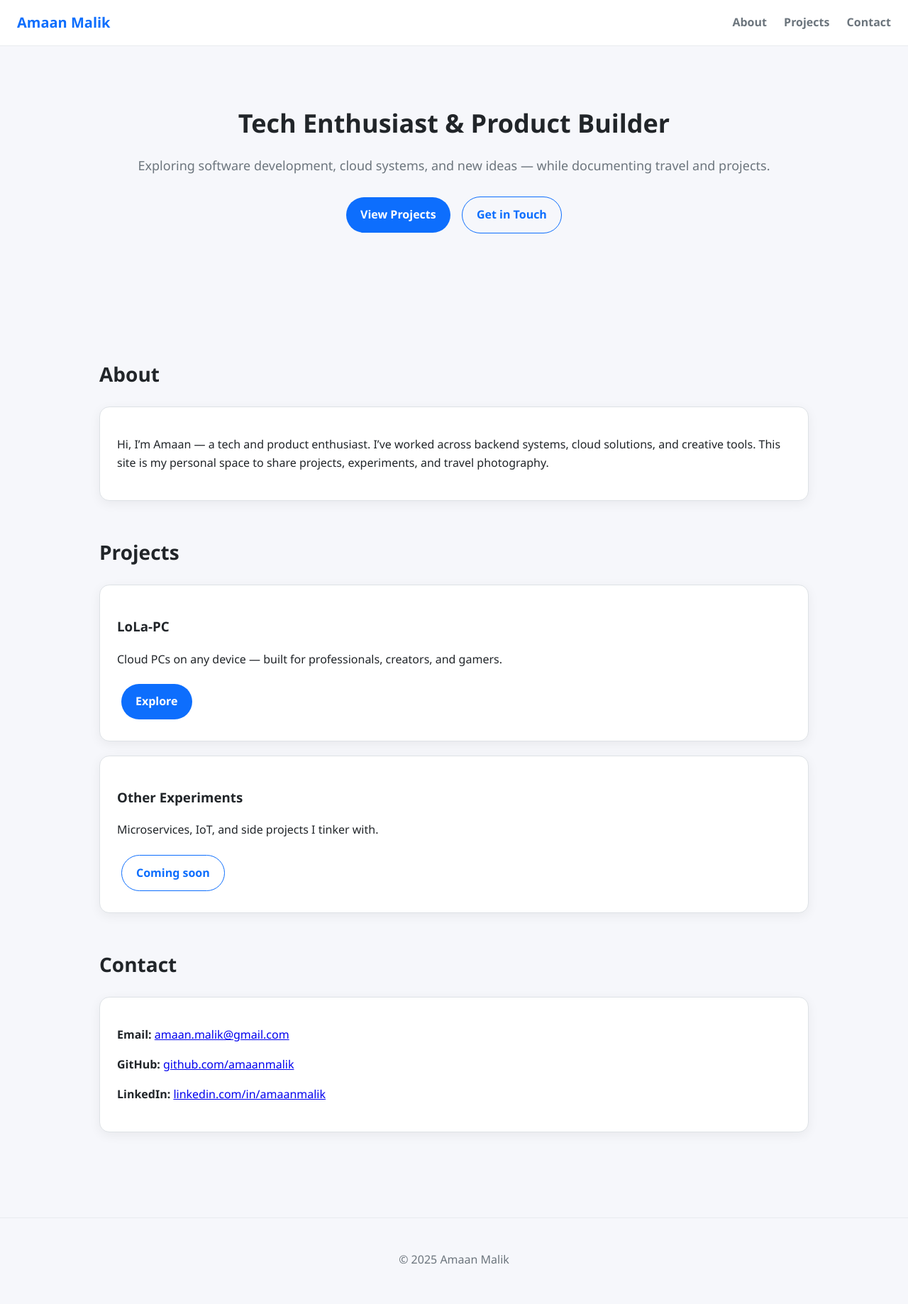
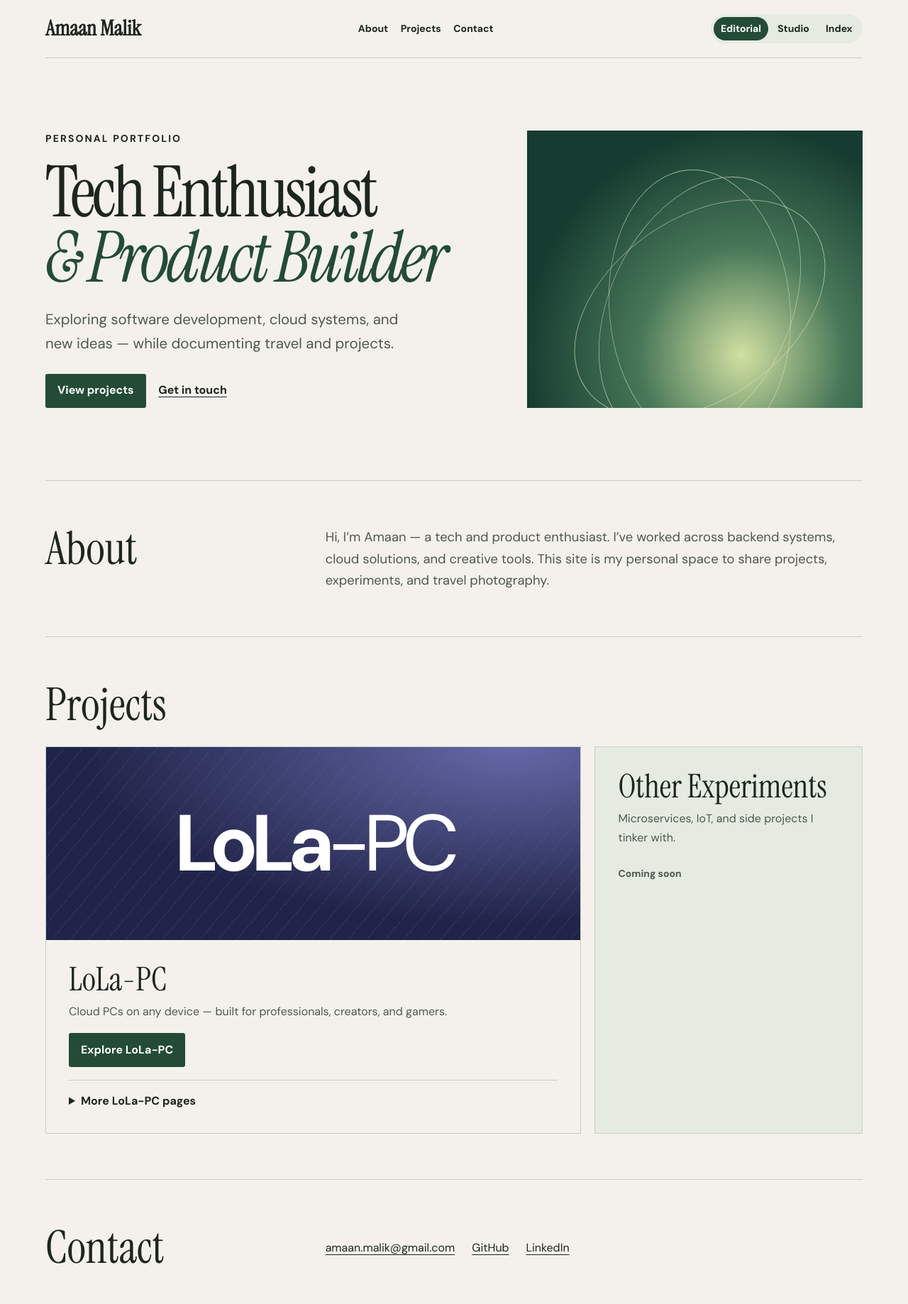
Before and after one commit to amaanmalik/amaanmalik.github.io, a plain HTML site: page index.html in a window 1280 px wide. Shown: the top 1838 px of the page at 71% size. Drawn offline with Linux system fonts and the light colour scheme.

Commit message:
Add three complete portfolio designs

```diff
--- a/index.html
+++ b/index.html
@@ -1,122 +1,82 @@
-<!DOCTYPE html>
-<html lang="en">
+<!doctype html>
+<html lang="en" data-layout="editorial">
 <head>
-  <meta charset="UTF-8">
+  <meta charset="utf-8">
   <meta name="viewport" content="width=device-width, initial-scale=1">
-  <title>Amaan Malik — Tech Enthusiast & Product Builder</title>
-  <style>
-    :root {
-      --blue: #0d6efd;
-      --blue-hover: #0b5ed7;
-      --bg: #f6f7fb;
-      --text: #212529;
-      --muted: #6c757d;
-      --card: #ffffff;
-      --radius: 14px;
-      --shadow: 0 4px 16px rgba(0,0,0,0.06);
-      --maxw: 1000px;
-    }
-    body {
-      margin: 0; font-family: "Segoe UI", system-ui, sans-serif;
-      background: var(--bg); color: var(--text);
-      line-height: 1.6;
-    }
-    header {
-      background: #fff; border-bottom: 1px solid #e9ecef;
-      padding: 16px 24px; position: sticky; top: 0; z-index: 10;
-      display:flex; justify-content:space-between; align-items:center;
-    }
-    header h1 { margin:0; font-size:20px; color:var(--blue); }
-    nav a {
-      margin-left: 20px; color: var(--muted);
-      text-decoration: none; font-weight: 600;
-    }
-    nav a:hover { color: var(--blue); }
-    .container { max-width: var(--maxw); margin: 0 auto; padding: 40px 20px; }
-    h2 { margin-top: 50px; font-size: 28px; }
-    .hero {
-      text-align:center; padding:80px 20px;
-    }
-    .hero h2 {
-      font-size: 36px; margin:0 0 16px;
-    }
-    .hero p { color: var(--muted); font-size:18px; margin:0 0 24px; }
-    .btn {
-      display:inline-block; padding:12px 20px; margin:6px;
-      border-radius:999px; font-weight:600; text-decoration:none;
-      transition: all 0.2s ease;
-    }
-    .btn-primary { background:var(--blue); color:#fff; }
-    .btn-primary:hover { background:var(--blue-hover); }
-    .btn-outline { border:1px solid var(--blue); color:var(--blue); }
-    .btn-outline:hover { background:var(--blue); color:#fff; }
-    .card {
-      background: var(--card); border: 1px solid #dee2e6;
-      border-radius: var(--radius); padding: 24px; margin: 20px 0;
-      box-shadow: var(--shadow);
-    }
-    footer {
-      text-align:center; padding:30px 20px;
-      border-top:1px solid #e9ecef; margin-top:60px;
-      color: var(--muted);
-    }
-  </style>
+  <meta name="description" content="Amaan Malik’s portfolio of software, cloud systems, and creative experiments.">
+  <meta name="theme-color" content="#f4f1ec">
+  <title>Amaan Malik — Tech Enthusiast &amp; Product Builder · Editorial</title>
+  <link rel="stylesheet" href="./portfolio.css">
 </head>
 <body>
-  <header>
-    <h1>Amaan Malik</h1>
-    <nav>
+  <a class="skip" href="#main">Skip to content</a>
+  <header class="site-header wrap">
+    <a class="wordmark" href="#main">Amaan Malik</a>
+    <nav class="sections" aria-label="Sections">
       <a href="#about">About</a>
       <a href="#projects">Projects</a>
       <a href="#contact">Contact</a>
     </nav>
+    <nav class="editions" aria-label="Portfolio versions"><a href="./index.html" aria-current="page">Editorial</a><a href="./versions/studio.html">Studio</a><a href="./versions/index.html">Index</a></nav>
   </header>
-
-  <main>
-    <section class="hero">
-      <h2>Tech Enthusiast & Product Builder</h2>
-      <p>Exploring software development, cloud systems, and new ideas — while documenting travel and projects.</p>
-      <a class="btn btn-primary" href="#projects">View Projects</a>
-      <a class="btn btn-outline" href="#contact">Get in Touch</a>
+  <main class="wrap" id="main">
+    <section class="hero" aria-labelledby="intro">
+      <div class="intro">
+        <p class="eyebrow">Personal portfolio</p>
+        <h1 id="intro">Tech Enthusiast <em>&amp; Product Builder</em></h1>
+        <p class="lede">Exploring software development, cloud systems, and new ideas — while documenting travel and projects.</p>
+        <div class="actions">
+          <a class="button" href="#projects">View projects</a>
+          <a class="text-link" href="#contact">Get in touch</a>
+        </div>
+      </div>
+      <div class="hero-art" aria-hidden="true"><i></i><i></i><i></i></div>
     </section>
-
-    <div class="container">
-      <section id="about">
-        <h2>About</h2>
-        <div class="card">
-          <p>Hi, I’m Amaan — a tech and product enthusiast.
-          I’ve worked across backend systems, cloud solutions, and creative tools.
-          This site is my personal space to share projects, experiments, and travel photography.</p>
-        </div>
-      </section>
-
-      <section id="projects">
-        <h2>Projects</h2>
-        <div class="card">
-          <h3>LoLa-PC</h3>
-          <p>Cloud PCs on any device — built for professionals, creators, and gamers.</p>
-          <a class="btn btn-primary" href="projects/lola/">Explore</a>
-        </div>
-        <div class="card">
+    <section class="about band" id="about" aria-labelledby="about-title">
+      <h2 id="about-title">About</h2>
+      <p>Hi, I’m Amaan — a tech and product enthusiast. I’ve worked across backend systems, cloud solutions, and creative tools. This site is my personal space to share projects, experiments, and travel photography.</p>
+    </section>
+    <section class="projects band" id="projects" aria-labelledby="projects-title">
+      <h2 id="projects-title">Projects</h2>
+      <div class="project-grid">
+        <article class="feature">
+          <div class="project-cover" aria-hidden="true"><span>LoLa<span class="cover-suffix">-PC</span></span></div>
+          <div class="feature-body">
+            <h3>LoLa-PC</h3>
+            <p>Cloud PCs on any device — built for professionals, creators, and gamers.</p>
+            <a class="button" href="./projects/lola/">Explore LoLa-PC</a>
+            <details>
+              <summary>More LoLa-PC pages</summary>
+              <ul>
+              <li><a href="./projects/lola/index-v2.html">Landing page · V2</a></li>
+              <li><a href="./projects/lola/pricing.html">Pricing</a></li>
+              <li><a href="./projects/lola/pricing-v2.html">Pricing · V2</a></li>
+              <li><a href="./projects/lola/rossendale-trial-dark.html">Rossendale trial · Dark</a></li>
+              <li><a href="./projects/lola/rossendale-trial-dark-matched.html">Rossendale trial · Dark matched</a></li>
+              <li><a href="./projects/lola/rossendale-trial-light.html">Rossendale trial · Light</a></li>
+              <li><a href="./projects/lola/rossendale-trial-light%20%281%29.html">Rossendale trial · Light alternate file</a></li>
+              <li><a href="./projects/lola/rossendale-trial-light-matched.html">Rossendale trial · Light matched</a></li>
+              <li><a href="./projects/lola/rossendale-trial-light-polished.html">Rossendale trial · Light polished</a></li>
+              </ul>
+            </details>
+          </div>
+        </article>
+        <article class="experiment">
           <h3>Other Experiments</h3>
           <p>Microservices, IoT, and side projects I tinker with.</p>
-          <a class="btn btn-outline" href="#">Coming soon</a>
-        </div>
-      </section>
-
-      <section id="contact">
-        <h2>Contact</h2>
-        <div class="card">
-          <p><strong>Email:</strong> <a href="mailto:amaan@example.com">amaan.malik@gmail.com</a></p>
-          <p><strong>GitHub:</strong> <a href="https://github.com/amaanmalik" target="_blank">github.com/amaanmalik</a></p>
-          <p><strong>LinkedIn:</strong> <a href="https://www.linkedin.com/in/amaan-malik-78243b8b/" target="_blank">linkedin.com/in/amaanmalik</a></p>
-        </div>
-      </section>
-    </div>
+          <p class="status">Coming soon</p>
+        </article>
+      </div>
+    </section>
+    <section class="contact band" id="contact" aria-labelledby="contact-title">
+      <h2 id="contact-title">Contact</h2>
+      <ul>
+        <li><a href="mailto:amaan.malik@gmail.com">amaan.malik@gmail.com</a></li>
+        <li><a href="https://github.com/amaanmalik">GitHub</a></li>
+        <li><a href="https://www.linkedin.com/in/amaan-malik-78243b8b/">LinkedIn</a></li>
+      </ul>
+    </section>
   </main>
-
-  <footer>
-    <p>© 2025 Amaan Malik</p>
-  </footer>
+  <footer class="wrap">© 2025 Amaan Malik</footer>
 </body>
 </html>
--- /dev/null
+++ b/portfolio.css
@@ -0,0 +1,123 @@
+@import url('https://fonts.googleapis.com/css2?family=DM+Sans:wght@400;500;600;700&family=Instrument+Serif:ital@0;1&family=Space+Mono:wght@400;700&display=swap');
+
+:root {
+  color-scheme: light;
+  --bg: #f4f1ec;
+  --text: #1d251f;
+  --muted: #4e584f;
+  --line: #c9cfc3;
+  --accent: #234b36;
+  --on-accent: #fff;
+  --surface: #e5ebe1;
+  --display: 'Instrument Serif', Georgia, serif;
+  --body: 'DM Sans', system-ui, sans-serif;
+}
+* { box-sizing: border-box; }
+body { margin: 0; background: var(--bg); color: var(--text); font: 1rem/1.65 var(--body); }
+a { color: inherit; text-underline-offset: .25em; }
+a:hover { text-decoration-thickness: .15em; }
+:focus-visible { outline: 2px solid currentColor; outline-offset: 5px; }
+h1, h2, h3, p { margin: 0; }
+h1, h2, h3 { font-family: var(--display); font-weight: 400; line-height: 1; }
+h2 { font-size: clamp(2.65rem, 5vw, 4rem); }
+h3 { font-size: clamp(2rem, 3.6vw, 3rem); }
+em { display: block; color: var(--accent); }
+.wrap { width: min(100% - 3rem, 72rem); margin-inline: auto; }
+.skip { position: absolute; z-index: 1; left: 1rem; top: 1rem; padding: .75rem; background: var(--bg); transform: translateY(-200%); }
+.skip:focus { transform: none; }
+.site-header { display: flex; flex-wrap: wrap; align-items: center; justify-content: space-between; gap: .75rem 1.5rem; border-bottom: 1px solid var(--line); padding-block: 1rem; }
+.wordmark { font-family: var(--display); font-size: 1.85rem; font-weight: 600; text-decoration: none; }
+.sections, .editions, .actions { display: flex; align-items: center; flex-wrap: wrap; gap: .4rem 1.1rem; }
+.site-header nav a { font-size: .875rem; font-weight: 700; text-decoration: none; }
+.site-header nav a:hover { text-decoration: underline; }
+.editions { gap: .15rem; background: var(--surface); padding: .25rem; border-radius: 2rem; }
+.editions a { padding: .32rem .65rem; border-radius: inherit; }
+.editions [aria-current] { background: var(--accent); color: var(--on-accent); }
+.hero { display: grid; grid-template-columns: 1.3fr 1fr; align-items: stretch; gap: clamp(1.5rem, 5vw, 5rem); padding-block: clamp(2.5rem, 8vw, 7rem); }
+.intro { align-self: center; }
+.eyebrow { font-size: .875rem; font-weight: 700; letter-spacing: .15em; text-transform: uppercase; margin-bottom: 1.15rem; }
+h1 { font-size: clamp(3rem, 7.8vw, 7.5rem); letter-spacing: -.045em; line-height: .92; }
+.lede { max-width: 36ch; margin-block: 1.55rem; font-size: clamp(1.05rem, 1.8vw, 1.28rem); color: var(--muted); }
+.button { display: inline-block; background: var(--accent); color: var(--on-accent); padding: .62rem 1rem; border: 1px solid transparent; border-radius: .2rem; font-weight: 700; text-decoration: none; }
+.button:hover { text-decoration: underline; }
+.text-link { font-weight: 700; }
+.hero-art { position: relative; overflow: hidden; isolation: isolate; min-height: 18rem; background: radial-gradient(ellipse at 64% 81%, #d2e0a2 0%, #477758 34%, #163b30 72%); }
+.hero-art i { position: absolute; width: 83%; aspect-ratio: 1; border: 1px solid #e6eccaa8; border-radius: 50%; left: 10%; top: 14%; transform: rotate(-35deg) scaleY(.65); }
+.hero-art i:nth-child(2) { transform: rotate(-65deg) scaleY(.65); }
+.hero-art i:nth-child(3) { transform: rotate(-95deg) scaleY(.65); }
+.band { border-top: 1px solid var(--line); padding-block: clamp(2rem, 5vw, 4.5rem); }
+.about, .contact { display: grid; grid-template-columns: 1fr 2fr; gap: 1rem; }
+.about p { max-width: 60ch; color: var(--muted); font-size: 1.15rem; }
+.project-grid { display: grid; grid-template-columns: 2fr 1fr; gap: 1.2rem; margin-top: 1.6rem; }
+.feature, .experiment { border: 1px solid var(--line); min-width: 0; }
+.feature-body, .experiment { padding: clamp(1rem, 3vw, 2rem); }
+.project-cover { display: grid; place-items: center; min-height: clamp(9rem, 26vw, 17rem); overflow: hidden; color: #fff; background: radial-gradient(ellipse at 87% 0%, #6568a7, transparent 65%), repeating-linear-gradient(130deg, #ffffff12 0 1px, transparent 1px 20px), #202448; }
+.project-cover > span { font: 700 clamp(2.8rem, 9vw, 7rem)/1 var(--body); letter-spacing: -.09em; }
+.cover-suffix { font-weight: 400; }
+.feature p, .experiment p { margin-block: .65rem 1rem; color: var(--muted); }
+.experiment { background: var(--surface); }
+.experiment .status { display: inline-block; font-size: .875rem; font-weight: 700; margin-bottom: 0; }
+details { margin-top: 1.1rem; padding-top: 1rem; border-top: 1px solid var(--line); }
+summary { cursor: pointer; font-weight: 700; }
+details ul { padding-left: 1.2rem; margin-bottom: 0; }
+.contact ul { list-style: none; padding: 0; margin: 0; display: flex; flex-wrap: wrap; gap: .65rem 1.5rem; align-items: center; overflow-wrap: anywhere; }
+footer { color: var(--muted); border-top: 1px solid var(--line); padding-block: 1.35rem; font-size: .875rem; }
+
+[data-layout="studio"] {
+  color-scheme: dark;
+  --bg: #141622;
+  --text: #f8f7fd;
+  --muted: #c7c7d8;
+  --line: #44465a;
+  --accent: #d2c5ff;
+  --on-accent: #1d1537;
+  --surface: #232638;
+  --display: 'DM Sans', system-ui, sans-serif;
+}
+[data-layout="studio"] :is(h1,h2,h3,.wordmark) { font-weight: 700; letter-spacing: -.065em; }
+[data-layout="studio"] .hero { grid-template-columns: 1fr; position: relative; isolation: isolate; text-align: center; min-height: 34rem; margin-block: 1.4rem; padding-inline: 1rem; overflow: hidden; border: 1px solid var(--line); border-radius: 1.5rem; }
+[data-layout="studio"] h1 { font-size: clamp(2.9rem, 8vw, 6.6rem); }
+[data-layout="studio"] em { font-style: normal; }
+[data-layout="studio"] .lede { margin-inline: auto; max-width: 45ch; }
+[data-layout="studio"] .actions { justify-content: center; }
+[data-layout="studio"] .hero-art { position: absolute; inset: 0; z-index: -1; background: radial-gradient(ellipse at 50% 115%, #553d80, transparent 68%), radial-gradient(ellipse at 4% 0%, #34294f, transparent 49%), #181a2a; }
+[data-layout="studio"] .hero-art i { top: 65%; border-color: #d2c5ff35; }
+[data-layout="studio"] .about { grid-template-columns: 1fr; }
+[data-layout="studio"] .project-grid { grid-template-columns: 1fr; }
+[data-layout="studio"] .feature { display: grid; grid-template-columns: 1fr 1fr; }
+[data-layout="studio"] :is(.feature,.experiment) { border-radius: 1rem; overflow: hidden; }
+
+[data-layout="index"] {
+  --bg: #eff3e7;
+  --text: #182719;
+  --muted: #405341;
+  --line: #a7b9a1;
+  --accent: #285631;
+  --on-accent: #fff;
+  --surface: #dce8d5;
+  --display: 'Space Mono', monospace;
+}
+[data-layout="index"] .wrap { width: min(100% - 3rem, 64rem); }
+[data-layout="index"] .hero { padding-block: clamp(2.5rem, 7vw, 5rem); grid-template-columns: 2.3fr 1fr; }
+[data-layout="index"] h1 { font-size: clamp(2.3rem, 5.7vw, 5.5rem); font-weight: 700; }
+[data-layout="index"] em { font-style: normal; }
+[data-layout="index"] h2 { font-size: clamp(1.75rem, 4vw, 2.8rem); }
+[data-layout="index"] h3 { font-size: clamp(1.4rem, 3vw, 2rem); }
+[data-layout="index"] .hero-art { background: radial-gradient(circle at center, #55805f, #294e35 65%); min-height: 14rem; }
+[data-layout="index"] .hero-art i { inset: 50% auto auto 50%; width: 68%; transform: translate(-50%, -50%); border-radius: 0; }
+[data-layout="index"] .hero-art i:nth-child(2) { transform: translate(-50%, -50%) rotate(30deg); }
+[data-layout="index"] .hero-art i:nth-child(3) { transform: translate(-50%, -50%) rotate(60deg); }
+[data-layout="index"] .projects { display: grid; grid-template-columns: 1fr 2fr; gap: 1rem; }
+[data-layout="index"] .project-grid { display: block; margin: 0; }
+[data-layout="index"] :is(.feature,.experiment) { border: 0; background: transparent; padding: 0; }
+[data-layout="index"] .experiment { margin-top: 1.2rem; border-top: 1px solid var(--line); padding-top: 1.2rem; }
+[data-layout="index"] .feature-body { padding: 1rem 0 0; }
+[data-layout="index"] .project-cover { min-height: 7rem; background: repeating-linear-gradient(135deg, #fff1 0 1px, transparent 1px 12px), #294e35; }
+[data-layout="index"] .project-cover > span { font-family: var(--display); font-size: clamp(2.5rem, 6vw, 4rem); }
+
+@media (max-width: 45rem) {
+  .wrap, [data-layout="index"] .wrap { width: calc(100% - 2rem); }
+  .hero, [data-layout="index"] .hero, .about, .contact, .project-grid, [data-layout="studio"] .feature, [data-layout="index"] .projects { grid-template-columns: 1fr; }
+  .hero-art, [data-layout="index"] .hero-art { min-height: 12rem; }
+  [data-layout="studio"] .hero { min-height: 28rem; }
+}
```
Also changed, not shown: versions/index.html (added, +82 -0 lines), versions/studio.html (added, +82 -0 lines).
